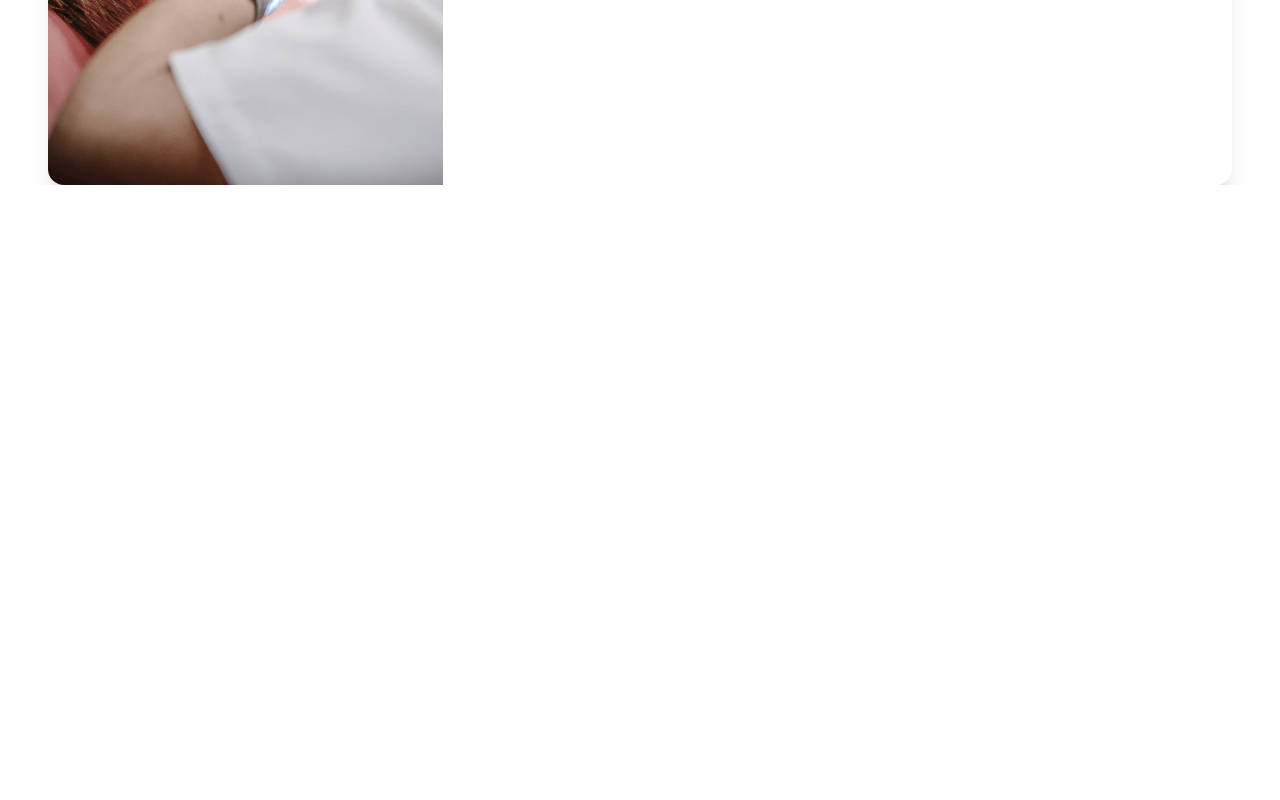
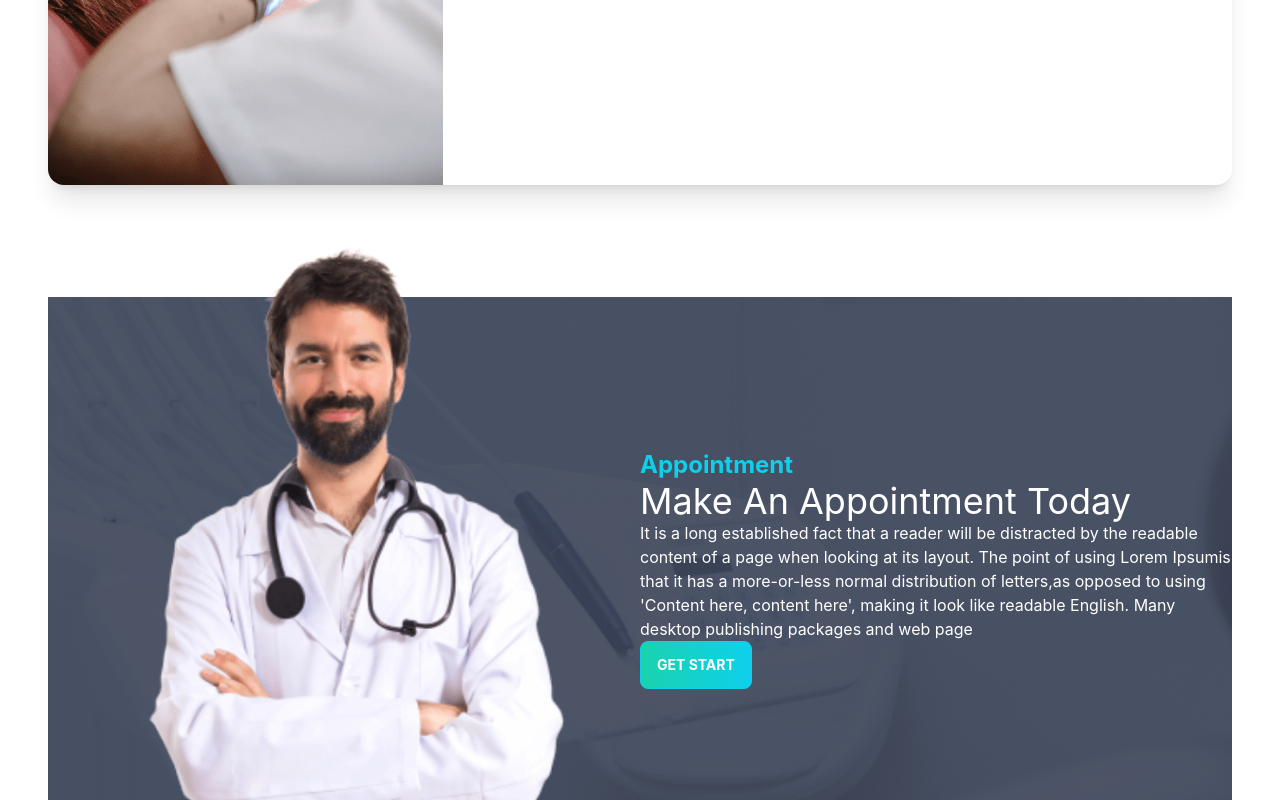
Before and after one commit to AkashMAbrrar/doctor-portal-clients, a React (Create React App) app: page / in a window 1280 px wide. Shown: the part 1922-2722 px from the top of the page. Before the commit the page ends 2107 px from the top, so only its background shows below. Built offline with nearby package versions, Linux system fonts and the light colour scheme.

Commit message:
this is for appointment section

```diff
--- /dev/null
+++ b/src/Page/Home/Banner/MakeAppointment.js
@@ -0,0 +1,25 @@
+import React from 'react';
+import doctor from '../../../assets/images/doctor-small.png';
+import backApp from '../../../assets/images/appointment.png';
+import MainButton from '../../Shared/MainButton';
+
+const MakeAppointment = () => {
+    return (
+        <section style={{
+            background: `url(${backApp})`
+        }}
+            className='flex pt-10 justify-center items-center mt-28'>
+            <div className='flex-1 hidden lg:block'>
+                <img className='mt-[-100px]' src={doctor} alt="" />
+            </div>
+            <div className='flex-1'>
+                <h1 className='font-bold text-2xl text-primary'>Appointment</h1>
+                <h1 className='text-4xl text-bold text-white'>Make An Appointment Today</h1>
+                <p className='text-white'>It is a long established fact that a reader will be distracted by the readable content of a page when looking at its layout. The point of using Lorem Ipsumis that it has a more-or-less normal distribution of letters,as opposed to using 'Content here, content here', making it look like readable English. Many desktop publishing packages and web page</p>
+                <MainButton>Get Start</MainButton>
+            </div>
+        </section>
+    );
+};
+
+export default MakeAppointment;
--- a/src/Page/Home/Home.js
+++ b/src/Page/Home/Home.js
@@ -1,6 +1,7 @@
 import React from 'react';
 import Banner from './Banner/Banner';
 import Info from './Banner/Info';
+import MakeAppointment from './Banner/MakeAppointment';
 import DentalInfo from './DentalInfo/DentalInfo';
 import Services from './Services/Services';
 
@@ -12,6 +13,7 @@
             <Info></Info>
             <Services></Services>
             <DentalInfo></DentalInfo>
+            <MakeAppointment></MakeAppointment>
         </div>
     );
 };
--- /dev/null
+++ b/src/Page/Shared/MainButton.js
@@ -0,0 +1,11 @@
+import React from 'react';
+
+const MainButton = ({ children }) => {
+    return (
+        <div>
+            <button class="btn btn-primary uppercase text-white font-bold bg-gradient-to-r from-secondary to-primary ">{children}</button>
+        </div>
+    );
+};
+
+export default MainButton;
```
